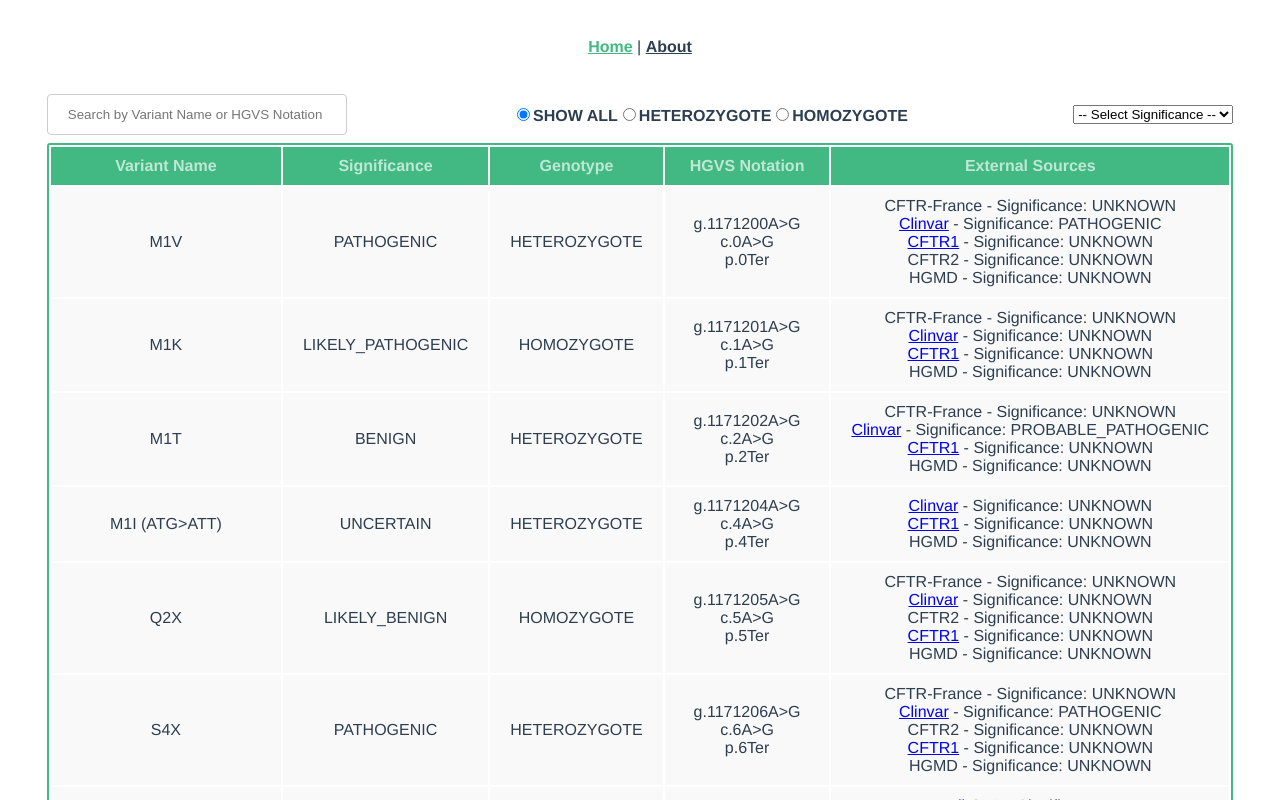
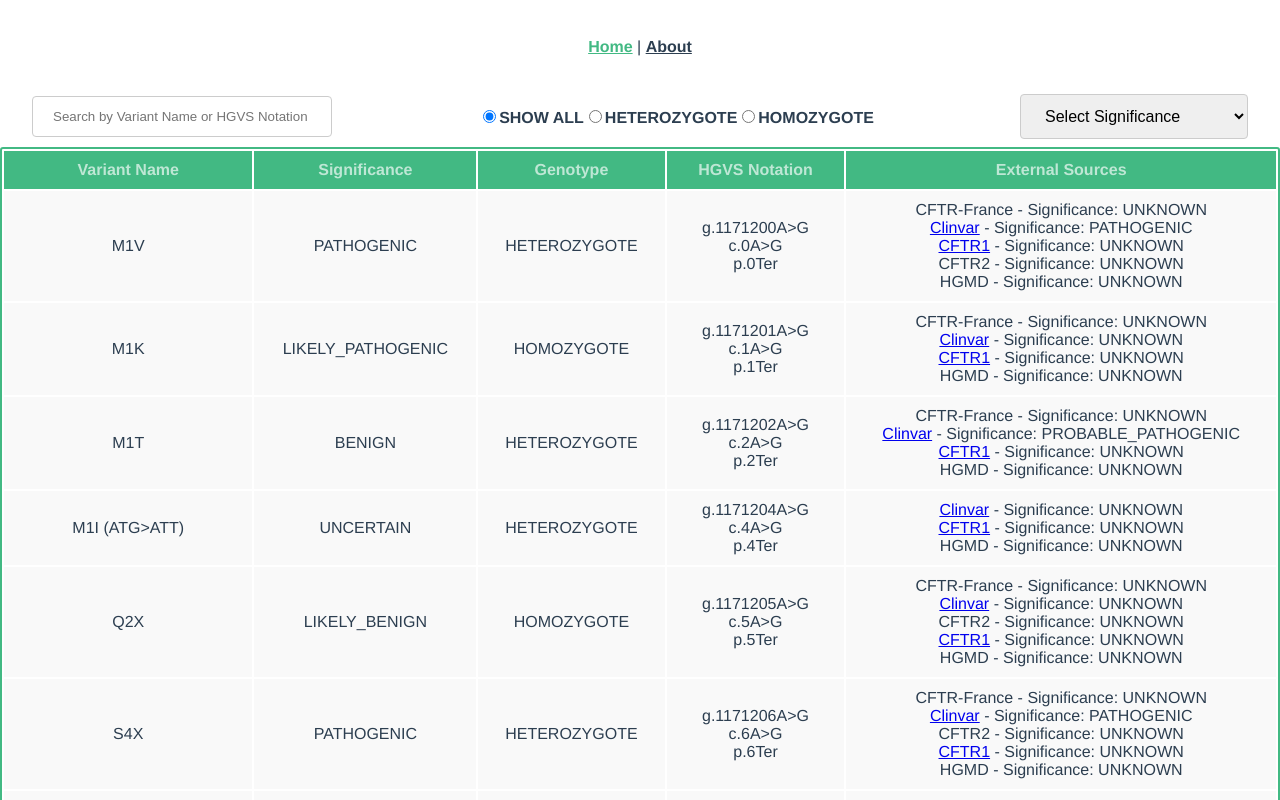
Before and after one commit to imkozin/vue-test, a Vue app: page / in a window 1280 px wide. Shown: the top 800 px of the page. Built offline with nearby package versions, Linux system fonts and the light colour scheme.

Commit message:
edited table size

```diff
--- a/src/components/DataTable.vue
+++ b/src/components/DataTable.vue
@@ -76,18 +76,21 @@ const filteredData = computed(() => {
         return item.genotype.toLowerCase() === 'homozygote'
       })
       break
+    default:
+      data
   }
 
   if (searchFilter.value !== '') {
     console.log(searchFilter.value)
-    data = props.data.filter(
-      (item) => {
-        return item.alleleName
+    data = props.data.filter((item) => {
+      return (
+        item.alleleName
           .toLowerCase()
           .includes(searchFilter.value.toLowerCase()) ||
         item.hgvs.g.toLowerCase().includes(searchFilter.value.toLowerCase()) ||
         item.hgvs.c.toLowerCase().includes(searchFilter.value.toLowerCase()) ||
         item.hgvs.p.toLowerCase().includes(searchFilter.value.toLowerCase())
+      )
     })
   }
 
@@ -119,9 +122,11 @@ const handleSelectFilter = (select) => {
   display: flex;
   align-items: center;
   justify-content: space-between;
+  margin: 0 2em;
 }
 
 table {
+  width: 100vw;
   border: 2px solid #42b983;
   border-radius: 3px;
   background-color: #fff;
@@ -143,7 +148,7 @@ td {
 
 th,
 td {
-  min-width: 120px;
+  min-height: 120px;
   padding: 10px 20px;
 }
 
@@ -152,33 +157,4 @@ ul {
   padding: 0;
   margin: 0;
 }
-
-th.active {
-  color: #fff;
-}
-
-th.active .arrow {
-  opacity: 1;
-}
-
-.arrow {
-  display: inline-block;
-  vertical-align: middle;
-  width: 0;
-  height: 0;
-  margin-left: 5px;
-  opacity: 0.66;
-}
-
-.arrow.asc {
-  border-left: 4px solid transparent;
-  border-right: 4px solid transparent;
-  border-bottom: 4px solid #fff;
-}
-
-.arrow.dsc {
-  border-left: 4px solid transparent;
-  border-right: 4px solid transparent;
-  border-top: 4px solid #fff;
-}
 </style>
--- a/src/components/FilterDropDown.vue
+++ b/src/components/FilterDropDown.vue
@@ -1,7 +1,7 @@
 <template>
   <div class="dropdown">
     <select @change="select">
-      <option value="" selected>-- Select Significance --</option>
+      <option value="" selected>Select Significance</option>
       <option value="pathogenic">PATHOGENIC</option>
       <option value="likely_pathogenic">LIKELY_PATHOGENIC</option>
       <option value="benign">BENIGN</option>
@@ -16,9 +16,23 @@
 const emit = defineEmits(['select'])
 
 const select = (e) => {
-    emit('select', e.target.value)
+  emit('select', e.target.value)
 }
 </script>
 
 <style scoped>
+.dropdown {
+  position: relative;
+  font-family: Arial;
+}
+
+select {
+  font-size: 1rem;
+  padding: 12px 20px;
+  margin: 8px 0;
+  border: 1px solid #ccc;
+  border-radius: 4px;
+  box-sizing: border-box;
+}
+
 </style>
```
Also changed, not shown: src/components/FilterSign.vue (added).
